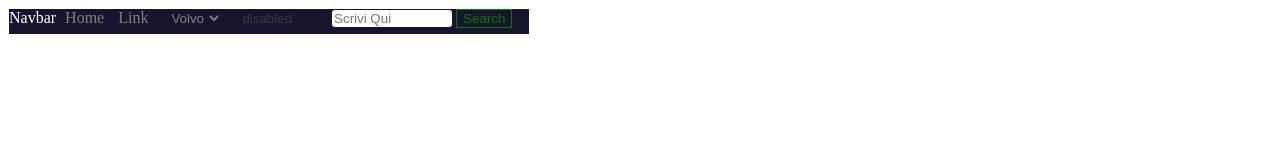
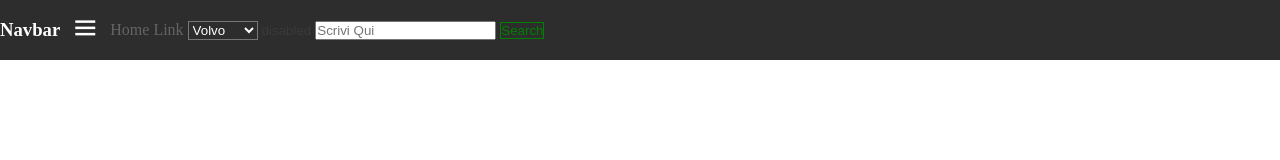
Before and after one commit to JuliusStowe/CSS, a plain HTML site: page CSS-NavBar/Navbar.html in a window 1280 px wide. Drawn offline with nearby package versions, Linux system fonts and the light colour scheme.

Commit message:
fine esercizio

```diff
--- a/CSS-NavBar/Navbar.html
+++ b/CSS-NavBar/Navbar.html
@@ -20,11 +20,17 @@
         color:rgb(58, 58, 58);
       }
       </style>
+      <link href="https://unpkg.com/boxicons@2.1.4/css/boxicons.min.css" rel="stylesheet">
 </head>
 
 <body>
-    <nav class="Navbar">
-        <header>Navbar</header>
+    <header>
+        <h3>Navbar</h3>
+        <input type="checkbox" class="check">
+        <label for="hamburger" class="icon">
+            <i class="bx bx-menu"></i>
+        </label>
+        <nav class="Navbar">
         <a href="https:/google.com">Home</a>
         <a href="https:/google.com">Link</a>
             <select name="cars" id="cars">
@@ -40,6 +46,7 @@
             <input type="search" id="site-search" placeholder="Scrivi Qui" />
             <button class="button">Search</button>
     </nav>
+    </header>
 </body>
 
 </html>
--- a/CSS-NavBar/style.css
+++ b/CSS-NavBar/style.css
@@ -1,37 +1,41 @@
-.Navbar{
-    border: 1px solid white;
-    background-color: rgb(23, 21, 45);
-    width: 520px;
-    height: 25px;
+*{
+    margin: 0;
+    padding: 0;
 }
 header{
-    color:white;
-    display: inline;
+    display: flex;
+    width: 100%;
+    height: 60px;
+    gap: 10px;
+    align-items: center;
+    background-color: rgb(45, 45, 45);
+}
+h3{
+    color: white;
 }
 a{
-    background-color: transparent;
+    color: rgb(101, 100, 100);
     text-decoration: none;
-    color:gray;
-    margin-right: 5px;
-    margin-left: 5px;
 }
 a:hover{
     color: white;
 }
-.button:hover{
-    color: greenyellow;
+select{
+    background-color: transparent;
+    color: white;
 }
-#site-search{
-    border-radius: 3px;
-    border: none;
-    width: 120px;
-    margin-left: 30px;
+.button2{
+    color:rgb(101, 100, 100) ;
 }
-select{
-    color: gray;
-    background-color: transparent;
-    border: none;
-    width: 55px;
-    margin-right: 10px;
-    margin-left: 10px;
+.check{
+    display: none;
 }
+.icon{
+    color: white;
+    font-size: 30px;
+}
+@media(max-width:730px) {
+    .Navbar{
+        display: none;
+    }
+}
```
